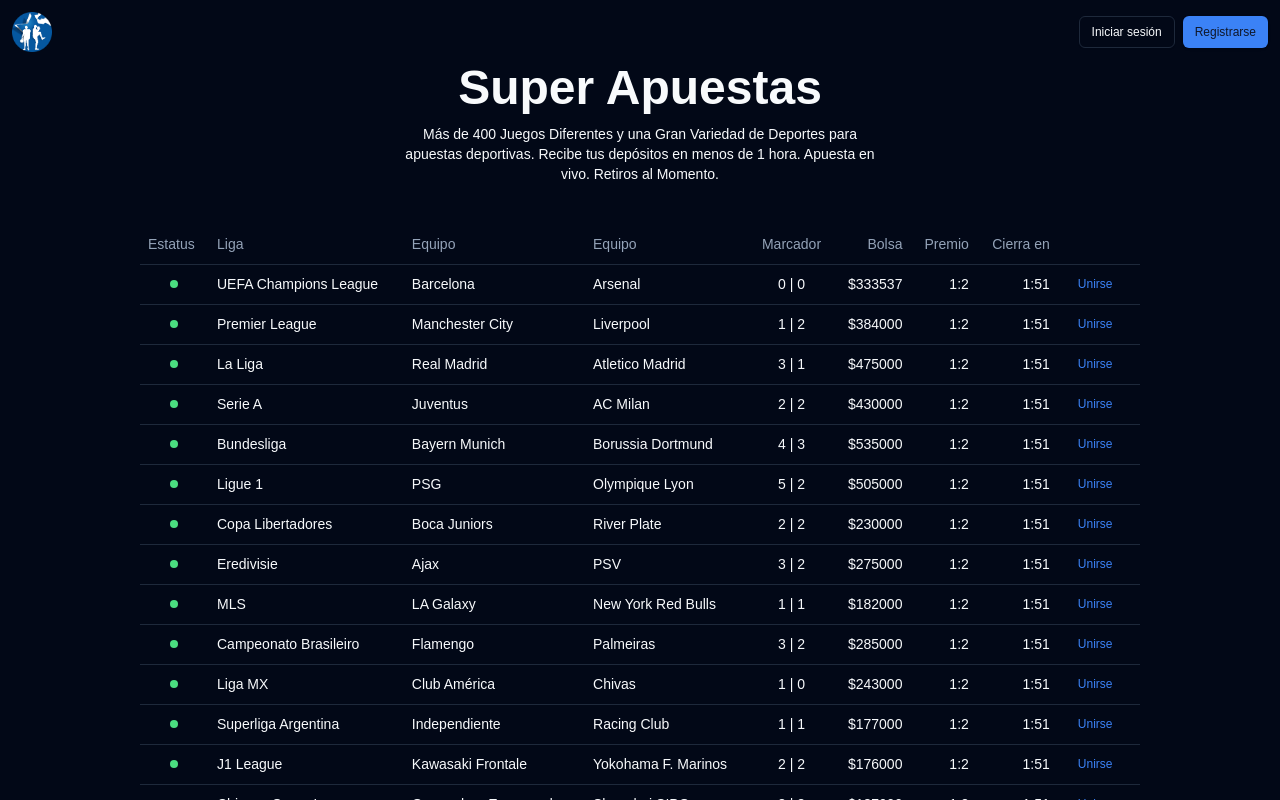
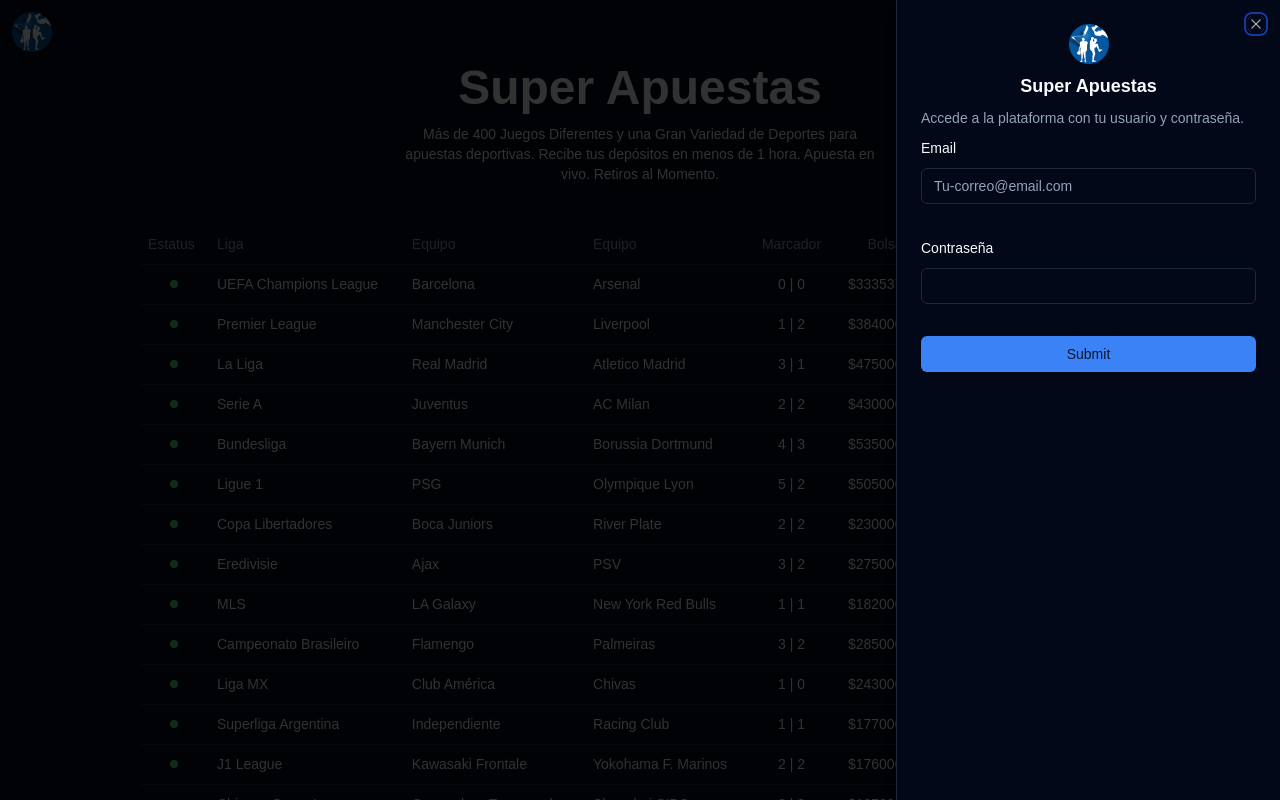
Before and after one commit to No-Country-simulation/c21-02-ft-java-react, a Next.js app in the folder frontend/: page / in a window 1280 px wide. Both pictures are taken after a click on the button "Iniciar sesión". Shown: the top 800 px of the page. Built offline with nearby package versions, Linux system fonts and the light colour scheme.

Commit message:
add layout for login form

```diff
--- /dev/null
+++ b/frontend/components/login-sheet-content/login-sheet-content.tsx
@@ -0,0 +1,94 @@
+"use client";
+import { zodResolver } from "@hookform/resolvers/zod";
+import { useForm } from "react-hook-form";
+import { z } from "zod";
+import Image from "next/image";
+import {
+  SheetContent,
+  SheetDescription,
+  SheetHeader,
+  SheetTitle,
+} from "../ui/sheet";
+import { Button } from "@/components/ui/button";
+import {
+  Form,
+  FormControl,
+  FormField,
+  FormItem,
+  FormLabel,
+  FormMessage,
+} from "@/components/ui/form";
+import { Input } from "@/components/ui/input";
+
+const formSchema = z.object({
+  email: z.string(),
+  password: z.string(),
+});
+
+export default function LoginSheetContent() {
+  const form = useForm<z.infer<typeof formSchema>>({
+    resolver: zodResolver(formSchema),
+    defaultValues: {
+      email: "",
+      password: "",
+    },
+  });
+
+  function onSubmit(values: z.infer<typeof formSchema>) {
+    console.log(values);
+  }
+
+  return (
+    <>
+      <SheetContent>
+        <SheetHeader>
+          <Image
+            src={"/logo.png"}
+            alt=""
+            width={40}
+            height={40}
+            className="mx-auto"
+          />
+          <SheetTitle className="text-center">Super Apuestas</SheetTitle>
+          <SheetDescription>
+            Accede a la plataforma con tu usuario y contraseña.
+          </SheetDescription>
+          <Form {...form}>
+            <form onSubmit={form.handleSubmit(onSubmit)} className="space-y-8">
+              <FormField
+                control={form.control}
+                name="email"
+                render={({ field }) => (
+                  <FormItem>
+                    <FormLabel>Email</FormLabel>
+                    <FormControl>
+                      <Input placeholder="Tu-correo@email.com" {...field} />
+                    </FormControl>
+                    <FormMessage />
+                  </FormItem>
+                )}
+              />
+
+              <FormField
+                control={form.control}
+                name="password"
+                render={({ field }) => (
+                  <FormItem>
+                    <FormLabel>Contraseña</FormLabel>
+                    <FormControl>
+                      <Input type="password" {...field} />
+                    </FormControl>
+                    <FormMessage />
+                  </FormItem>
+                )}
+              />
+              <Button type="submit" className="w-full">
+                Submit
+              </Button>
+            </form>
+          </Form>
+        </SheetHeader>
+      </SheetContent>
+    </>
+  );
+}
--- a/frontend/components/navbars/not-authenticated/navbar-not-authenticated.tsx
+++ b/frontend/components/navbars/not-authenticated/navbar-not-authenticated.tsx
@@ -1,5 +1,8 @@
 import { Button } from "@/components/ui/button";
 import Image from "next/image";
+
+import { Sheet, SheetTrigger } from "@/components/ui/sheet";
+import LoginSheetContent from "@/components/login-sheet-content/login-sheet-content";
 
 export default function NavbarNotAuthenticated() {
   return (
@@ -9,9 +12,14 @@
           <Image src={"/logo.png"} alt="" width={40} height={40} />
         </div>
         <div className="flex gap-2 items-center">
-          <Button variant={"outline"} size={"sm"}>
-            Iniciar sesión
-          </Button>
+          <Sheet>
+            <SheetTrigger asChild>
+              <Button variant={"outline"} size={"sm"}>
+                Iniciar sesión
+              </Button>
+            </SheetTrigger>
+            <LoginSheetContent />
+          </Sheet>
           <Button size={"sm"}>Registrarse</Button>
         </div>
       </div>
```
